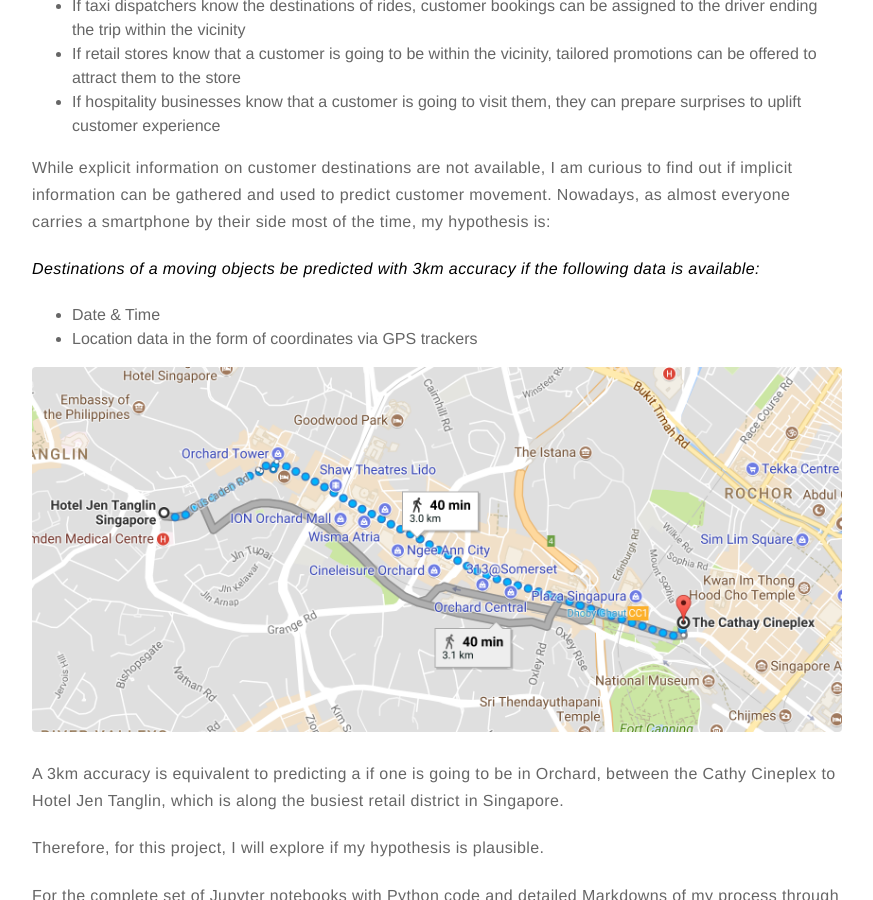
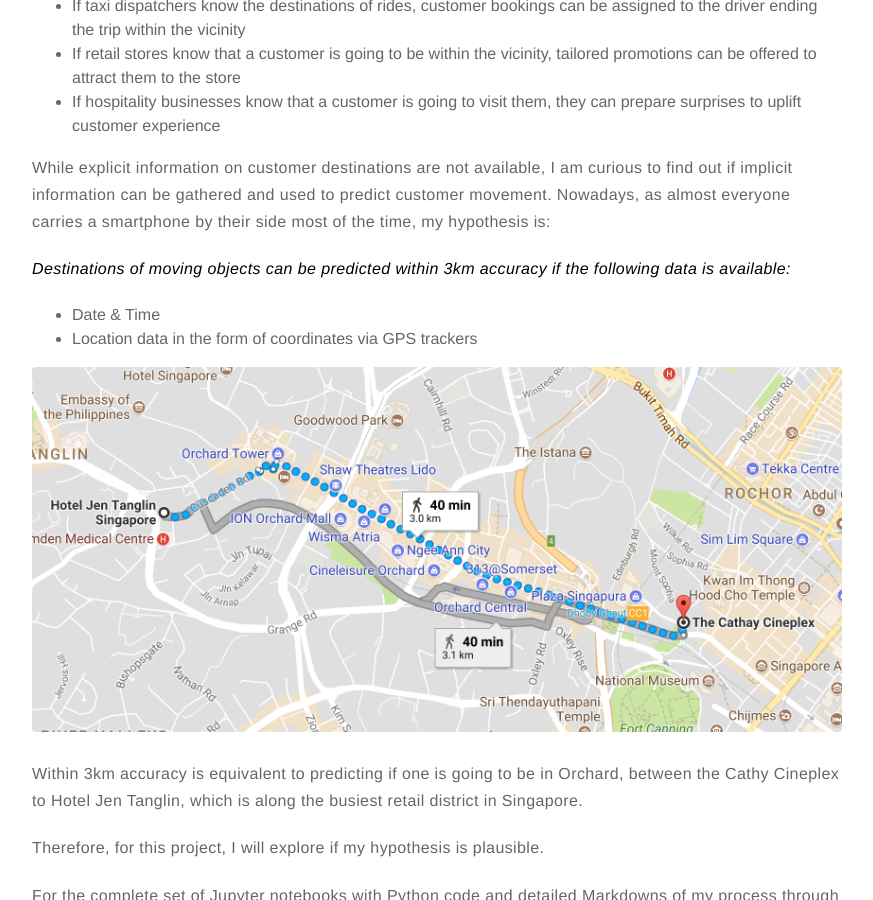
Before and after one commit to d-lim/d-lim.github.io, a Jekyll site: the page built from _posts/2016-01-23-indigo-jekyll-theme.markdown, in a window 1280 px wide and 900 px high, scrolled down 1126 px. Shown: the whole window, without its empty margins (203-1076 px from the left). Built offline with Jekyll 4.4.1, drawn with Linux system fonts in a browser that asks for light colours; comment, search, counter and statistics services are not loaded; some of the changed text lies outside the part shown.

Commit message:
added edited

```diff
--- a/_posts/2016-01-23-indigo-jekyll-theme.markdown
+++ b/_posts/2016-01-23-indigo-jekyll-theme.markdown
@@ -24,14 +24,14 @@
 
 While explicit information on customer destinations are not available, I am curious to find out if implicit information can be gathered and used to predict customer movement. Nowadays, as almost everyone carries a smartphone by their side most of the time, my hypothesis is:
 
-**_Destinations of a moving objects be predicted with 3km accuracy if the following data is available:_**
+**_Destinations of moving objects can be predicted within 3km accuracy if the following data is available:_**
 * Date & Time
 * Location data in the form of coordinates via GPS trackers
 
 
 <img src="../assets/images/sg3km.png" alt="sg3km" style="width: 1500px;"/>
 
-A 3km accuracy is equivalent to predicting a if one is going to be in Orchard, between the Cathy Cineplex to Hotel Jen Tanglin, which is along the busiest retail district in Singapore.
+Within 3km accuracy is equivalent to predicting if one is going to be in Orchard, between the Cathy Cineplex to Hotel Jen Tanglin, which is along the busiest retail district in Singapore.
 
 Therefore, for this project, I will explore if my hypothesis is plausible.
 
```
Also changed, not shown: other parts of _posts/2016-01-23-indigo-jekyll-theme.markdown (+2 -0 lines), assets/images/DecisionTree.png, assets/images/RandomForest.png, 4 other files.
